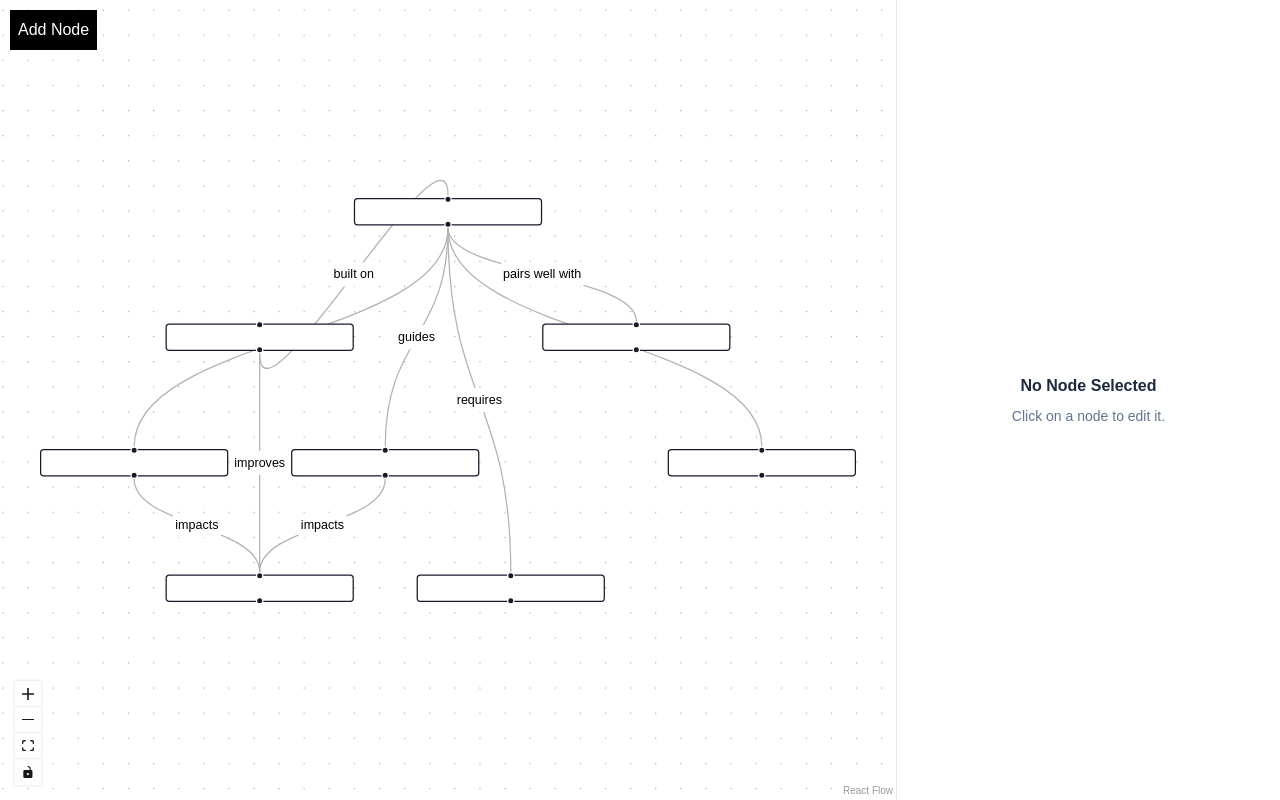
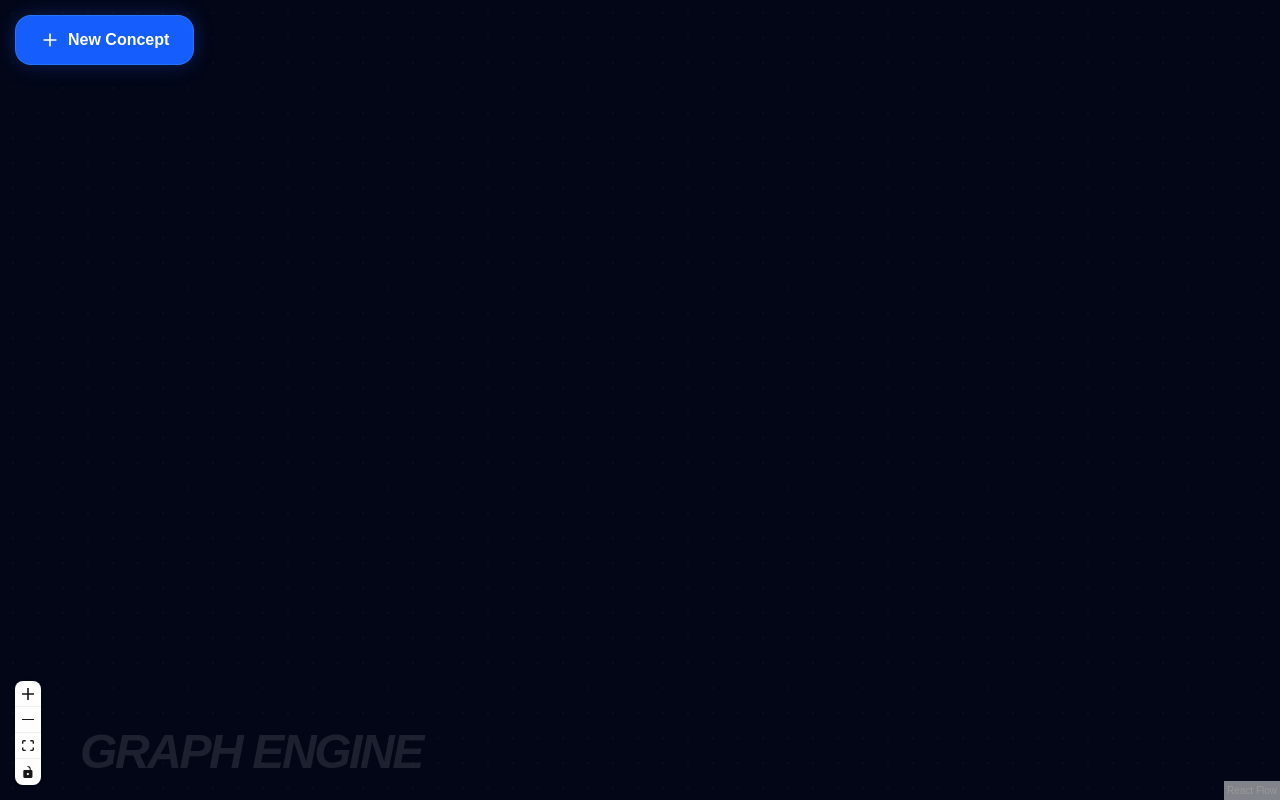
Before and after one commit to csnishant/knowledge-graph, a Next.js app: page / in a window 1280 px wide. Built offline with nearby package versions, Linux system fonts and the light colour scheme.

Commit message:
enhance ui

```diff
--- a/components/GraphCanvas.tsx
+++ b/components/GraphCanvas.tsx
@@ -1,16 +1,34 @@
 "use client";
 
-import React from "react";
+import React, { useEffect, useState } from "react";
 import {
   ReactFlow,
   Background,
-  Controls
+  Controls,
+  Panel,
+  BackgroundVariant,
 } from "@xyflow/react";
+import { Plus } from "lucide-react";
 import "@xyflow/react/dist/style.css";
 
+// Internal Imports
 import { useGraphStore } from "../lib/graphUtils";
+import NodeCard from "./NordCard"; // Ensure path is correct
+import NodeSidebar from "./NodeSidebar"; // Sidebar import
+
+// Custom Node Types mapping
+const nodeTypes = {
+  custom: NodeCard,
+};
 
 export default function GraphCanvas() {
+  const [mounted, setMounted] = useState(false);
+
+  // Hydration fix for Next.js
+  useEffect(() => {
+    setMounted(true);
+  }, []);
+
   const {
     nodes,
     edges,
@@ -21,35 +39,77 @@ export default function GraphCanvas() {
     addNode,
   } = useGraphStore();
 
+  // CRUD: Create - Function to add a new custom node
+  const addNewNode = () => {
+    const id = Math.random().toString(36).substr(2, 9);
+    const newNode = {
+      id,
+      type: "custom", // Important: matches the key in nodeTypes
+      position: {
+        x: Math.random() * 400,
+        y: Math.random() * 400,
+      },
+      data: {
+        title: "New Topic",
+        note: "",
+      },
+    };
+
+    addNode(newNode);
+    setSelectedNode(newNode); // Automatically open sidebar for the new node
+  };
+
+  if (!mounted) return null;
+
   return (
-    <div style={{ width: "100%", height: "100vh" }}>
-      <button
-        onClick={addNode}
-        style={{
-          position: "absolute",
-          zIndex: 10,
-          top: 10,
-          left: 10,
-          padding: "8px",
-          background: "black",
-          color: "white",
-        }}
-      >
-        Add Node
-      </button>
-
+    <div className="flex-grow h-screen bg-[#020617] relative overflow-hidden">
       <ReactFlow
         nodes={nodes}
         edges={edges}
+        nodeTypes={nodeTypes}
         onNodesChange={onNodesChange}
         onEdgesChange={onEdgesChange}
         onConnect={onConnect}
-        onNodeClick={(_, node) => setSelectedNode(node)}
+        // CRUD: Read - Select node on click
+        onNodeClick={(_, node) => setSelectedNode(node as any)}
+        // Deselect when clicking the background
+        onPaneClick={() => setSelectedNode(null)}
         fitView
-      >
-        <Background />
-        <Controls />
+        defaultEdgeOptions={{
+          style: { stroke: "#3b82f6", strokeWidth: 2 },
+          animated: true,
+        }}>
+        {/* Background with Enum fix for TS(2322) */}
+        <Background
+          color="#1e293b"
+          gap={25}
+          size={1}
+          variant={BackgroundVariant.Dots}
+        />
+
+        {/* Floating UI Panel */}
+        <Panel position="top-left" className="m-4">
+          <button
+            onClick={addNewNode}
+            className="flex items-center gap-2 bg-blue-600 hover:bg-blue-500 text-white px-6 py-3 rounded-2xl shadow-[0_0_20px_rgba(37,99,235,0.3)] transition-all active:scale-95 font-bold border border-blue-400/30">
+            <Plus size={20} />
+            <span>New Concept</span>
+          </button>
+        </Panel>
+
+        {/* Styled Controls */}
+        <Controls className="bg-slate-900 border-slate-800 fill-white rounded-lg overflow-hidden [&_button]:border-slate-800 [&_button]:bg-slate-900 hover:[&_button]:bg-slate-800 transition-colors" />
       </ReactFlow>
+
+      {/* Node Sidebar handles Update and Delete */}
+      <NodeSidebar />
+
+      {/* Subtle Branding */}
+      <div className="absolute bottom-6 left-20 pointer-events-none opacity-10">
+        <h1 className="text-5xl font-black text-white italic tracking-tighter">
+          GRAPH ENGINE
+        </h1>
+      </div>
     </div>
   );
 }
--- a/components/NodeSidebar.tsx
+++ b/components/NodeSidebar.tsx
@@ -1,66 +1,73 @@
 "use client";
-
 import React from "react";
 import { useGraphStore } from "../lib/graphUtils";
-import { Node } from "@xyflow/react";
+import { X, Trash2, FileText, Type, Sparkles } from "lucide-react";
 
 export default function NodeSidebar() {
-  const { selectedNode, setSelectedNode, updateNode, deleteNode } =
+  const { selectedNode, setSelectedNode, updateNode, nodes, onNodesChange } =
     useGraphStore();
+  const node = nodes.find((n) => n.id === selectedNode?.id) || null;
 
-  // ✅ Single clean node (NO confusion)
-  const node = selectedNode as Node<{
-    title: string;
-    note: string;
-  }> | null;
-
-  // ✅ Empty state
-  if (!node) {
-    return (
-      <aside className="w-96 border-l border-slate-200 bg-white/80 p-8 flex flex-col items-center justify-center text-center">
-        <h3 className="text-slate-800 font-semibold">No Node Selected</h3>
-        <p className="text-slate-500 text-sm mt-2">
-          Click on a node to edit it.
-        </p>
-      </aside>
-    );
-  }
+  if (!node) return null;
 
   return (
-    <aside className="w-96 border-l border-slate-200 bg-white shadow-xl flex flex-col h-full">
-      {/* Header */}
-      <div className="p-6 border-b flex justify-between items-center">
-        <h2 className="font-bold text-slate-800">Concept Editor</h2>
-        <button onClick={() => setSelectedNode(null)}>✕</button>
+    <>
+      <div
+        className="fixed inset-0 bg-slate-950/20 backdrop-blur-[2px] z-40"
+        onClick={() => setSelectedNode(null)}
+      />
+      <aside className="fixed right-0 top-0 h-full w-[400px] z-50 bg-[#0f172a] border-l border-slate-800 shadow-2xl flex flex-col animate-in slide-in-from-right duration-300">
+        <div className="p-6 border-b border-slate-800 bg-slate-900/50 flex justify-between items-center">
+          <div className="flex items-center gap-2 text-blue-400">
+            <Sparkles size={18} />
+            <span className="font-bold text-xs uppercase tracking-widest text-slate-400">
+              Editor
+            </span>
+          </div>
+          <button
+            onClick={() => setSelectedNode(null)}
+            className="text-slate-500 hover:text-white transition-colors">
+            <X />
+          </button>
         </div>
 
-      {/* Body */}
-      <div className="p-6 space-y-4 flex-grow">
-        {/* Title */}
+        <div className="p-6 space-y-6 flex-1 overflow-y-auto">
+          <div className="space-y-2">
+            <label className="text-[10px] font-bold text-slate-500 uppercase flex items-center gap-2">
+              <Type size={12} /> Title
+            </label>
             <input
-          type="text"
-          className="w-full border rounded-lg px-3 py-2"
-          value={node.data.title || ""}
+              className="w-full bg-slate-900 border border-slate-700 rounded-xl px-4 py-3 text-white focus:ring-2 focus:ring-blue-500 outline-none"
+              value={node.data.title}
               onChange={(e) => updateNode(node.id, { title: e.target.value })}
             />
-
-        {/* Notes */}
+          </div>
+          <div className="space-y-2">
+            <label className="text-[10px] font-bold text-slate-500 uppercase flex items-center gap-2">
+              <FileText size={12} /> Notes
+            </label>
             <textarea
-          rows={8}
-          className="w-full border rounded-lg px-3 py-2"
-          value={node.data.note || ""}
+              rows={10}
+              className="w-full bg-slate-900 border border-slate-700 rounded-xl px-4 py-3 text-white focus:ring-2 focus:ring-blue-500 outline-none resize-none"
+              value={node.data.note}
               onChange={(e) => updateNode(node.id, { note: e.target.value })}
             />
           </div>
+        </div>
 
-      {/* Delete */}
-      <div className="p-6 border-t">
+        <div className="p-6 border-t border-slate-800">
           <button
-          onClick={() => deleteNode(node.id)} // ✅ safe
-          className="w-full bg-red-500 text-white py-2 rounded-lg">
-          Delete Node
+            onClick={() => {
+              if (confirm("Delete node?")) {
+                onNodesChange([{ type: "remove", id: node.id }]);
+                setSelectedNode(null);
+              }
+            }}
+            className="w-full flex items-center justify-center gap-2 bg-red-500/10 hover:bg-red-500 text-red-500 hover:text-white py-3 rounded-xl transition-all font-semibold">
+            <Trash2 size={18} /> Delete Node
           </button>
         </div>
       </aside>
+    </>
   );
 }
--- /dev/null
+++ b/components/NordCard.tsx
@@ -0,0 +1,32 @@
+import React from "react";
+import { Handle, Position } from "@xyflow/react";
+import { FileText, Sparkles } from "lucide-react";
+
+export default function NodeCard({ data, selected }: any) {
+  return (
+    <div className={`min-w-[180px] p-4 rounded-2xl border-2 transition-all duration-300 shadow-2xl
+      ${selected
+        ? "bg-blue-600 border-blue-300 scale-105"
+        : "bg-slate-900/90 border-slate-700 hover:border-blue-500/50 backdrop-blur-md"}`}>
+
+      <Handle type="target" position={Position.Top} className="!w-3 !h-3 !bg-blue-400 !border-slate-900" />
+
+      <div className="space-y-2">
+        <div className="flex items-center gap-2">
+          <Sparkles size={14} className={selected ? "text-blue-200" : "text-blue-400"} />
+          <h4 className={`font-bold text-sm truncate ${selected ? "text-white" : "text-slate-100"}`}>
+            {data.title || "New Topic"}
+          </h4>
+        </div>
+
+        {data.note && (
+          <p className={`text-[10px] line-clamp-2 ${selected ? "text-blue-100" : "text-slate-400"}`}>
+            {data.note}
+          </p>
+        )}
+      </div>
+
+      <Handle type="source" position={Position.Bottom} className="!w-3 !h-3 !bg-blue-400 !border-slate-900" />
+    </div>
+  );
+}
--- a/lib/graphUtils.ts
+++ b/lib/graphUtils.ts
@@ -1,119 +1,60 @@
 import { create } from "zustand";
 import {
-  Node,
-  Edge,
   addEdge,
+  Connection,
+  EdgeChange,
+  NodeChange,
+  applyEdgeChanges,
   applyNodeChanges,
-  applyEdgeChanges,
-  NodeChange,
-  EdgeChange,
-  Connection,
+  OnNodesChange,
+  OnEdgesChange,
+  OnConnect
 } from "@xyflow/react";
-import { loadFromStorage, saveToStorage } from "./storage";
-
-// ✅ EXPORT KARO (error fix)
-export type CustomNode = Node<{
-  title: string;
-  note: string;
-}>;
+import { GraphEdge, GraphNode } from "@/types/graph";
 
 interface GraphState {
-  nodes: Node[];
-  edges: Edge[];
-  selectedNode: Node | null;
-
-  onNodesChange: (changes: NodeChange[]) => void;
-  onEdgesChange: (changes: EdgeChange[]) => void;
-  onConnect: (connection: Connection) => void;
-
-  setSelectedNode: (node: Node | null) => void;
-  updateNode: (id: string, data: any) => void;
-  addNode: () => void;
-  deleteNode: (id: string) => void;
+  nodes: GraphNode[];
+  edges: GraphEdge[];
+  selectedNode: GraphNode | null;
+  onNodesChange: OnNodesChange;
+  onEdgesChange: OnEdgesChange;
+  onConnect: OnConnect;
+  setSelectedNode: (node: GraphNode | null) => void;
+  addNode: (node: GraphNode) => void;
+  updateNode: (id: string, data: { title?: string; note?: string }) => void;
 }
 
-const stored = loadFromStorage();
-
 export const useGraphStore = create<GraphState>((set, get) => ({
-  nodes: stored?.nodes || [
-    {
-      id: "1",
-      position: { x: 100, y: 100 },
-      data: { title: "React", note: "UI library" },
-    },
-  ],
-  edges: stored?.edges || [],
+  nodes: [],
+  edges: [],
   selectedNode: null,
-
-  // ✅ NODE CHANGE
-  onNodesChange: (changes) => {
-    const nextNodes = applyNodeChanges(changes, get().nodes);
-    set({ nodes: nextNodes });
-    saveToStorage({ nodes: nextNodes, edges: get().edges });
-  },
-
-  // ✅ EDGE CHANGE
-  onEdgesChange: (changes) => {
-    const nextEdges = applyEdgeChanges(changes, get().edges);
-    set({ edges: nextEdges });
-    saveToStorage({ nodes: get().nodes, edges: nextEdges });
-  },
-
-  // ✅ CONNECT FIX (IMPORTANT)
-onConnect: (params) => {
-  const nextEdges = addEdge(
-    {
-      ...params,
-      data: { label: "relates to" }, // ✅ correct
-    },
-    get().edges
-  );
-  set({ edges: nextEdges });
-  saveToStorage({ nodes: get().nodes, edges: nextEdges });
-},
 
   setSelectedNode: (node) => set({ selectedNode: node }),
 
-  // ✅ UPDATE NODE
-  updateNode: (id, newData) => {
-    const nextNodes = get().nodes.map((n) =>
-      n.id === id
-        ? { ...n, data: { ...(n.data as any), ...newData } }
-        : n
-    );
-    set({ nodes: nextNodes });
-    saveToStorage({ nodes: nextNodes, edges: get().edges });
+  onNodesChange: (changes: NodeChange[]) => {
+    set({ nodes: applyNodeChanges(changes, get().nodes) as GraphNode[] });
   },
 
-  deleteNode: (id) => {
-  const nextNodes = get().nodes.filter((n) => n.id !== id);
+  onEdgesChange: (changes: EdgeChange[]) => {
+    set({ edges: applyEdgeChanges(changes, get().edges) as GraphEdge[] });
+  },
 
-  const nextEdges = get().edges.filter(
-    (e) => e.source !== id && e.target !== id
-  );
+  onConnect: (connection: Connection) => {
+    set({
+      edges: addEdge(
+        { ...connection, animated: true, style: { stroke: "#3b82f6", strokeWidth: 2 } },
+        get().edges
+      ) as GraphEdge[],
+    });
+  },
 
-  set({
-    nodes: nextNodes,
-    edges: nextEdges,
-    selectedNode: null,
-  });
+  addNode: (newNode) => set({ nodes: [...get().nodes, newNode] }),
 
-  saveToStorage({ nodes: nextNodes, edges: nextEdges });
-},
-
-  // ✅ ADD NODE
-  addNode: () => {
-    const newNode: Node = {
-      id: Date.now().toString(),
-      position: {
-        x: Math.random() * 400,
-        y: Math.random() * 400,
-      },
-      data: { title: "New Node", note: "" },
-    };
-
-    const nextNodes = [...get().nodes, newNode];
-    set({ nodes: nextNodes });
-    saveToStorage({ nodes: nextNodes, edges: get().edges });
+  updateNode: (id, newData) => {
+    set({
+      nodes: get().nodes.map((node) =>
+        node.id === id ? { ...node, data: { ...node.data, ...newData } } : node
+      ),
+    });
   },
 }));
--- a/package.json
+++ b/package.json
@@ -11,6 +11,7 @@
   "dependencies": {
     "@xyflow/react": "^12.10.2",
     "flow": "^0.2.3",
+    "lucide-react": "^1.8.0",
     "next": "16.2.3",
     "react": "^19.2.4",
     "react-dom": "19.2.4",
```
Also changed, not shown: app/page.tsx (+7 -1 lines), components/LabelEdge.tsx (added, +48 -0 lines), 1 other file (tests, documents, lock files or other folders). Lines whose indentation alone changed are shown as unchanged.
